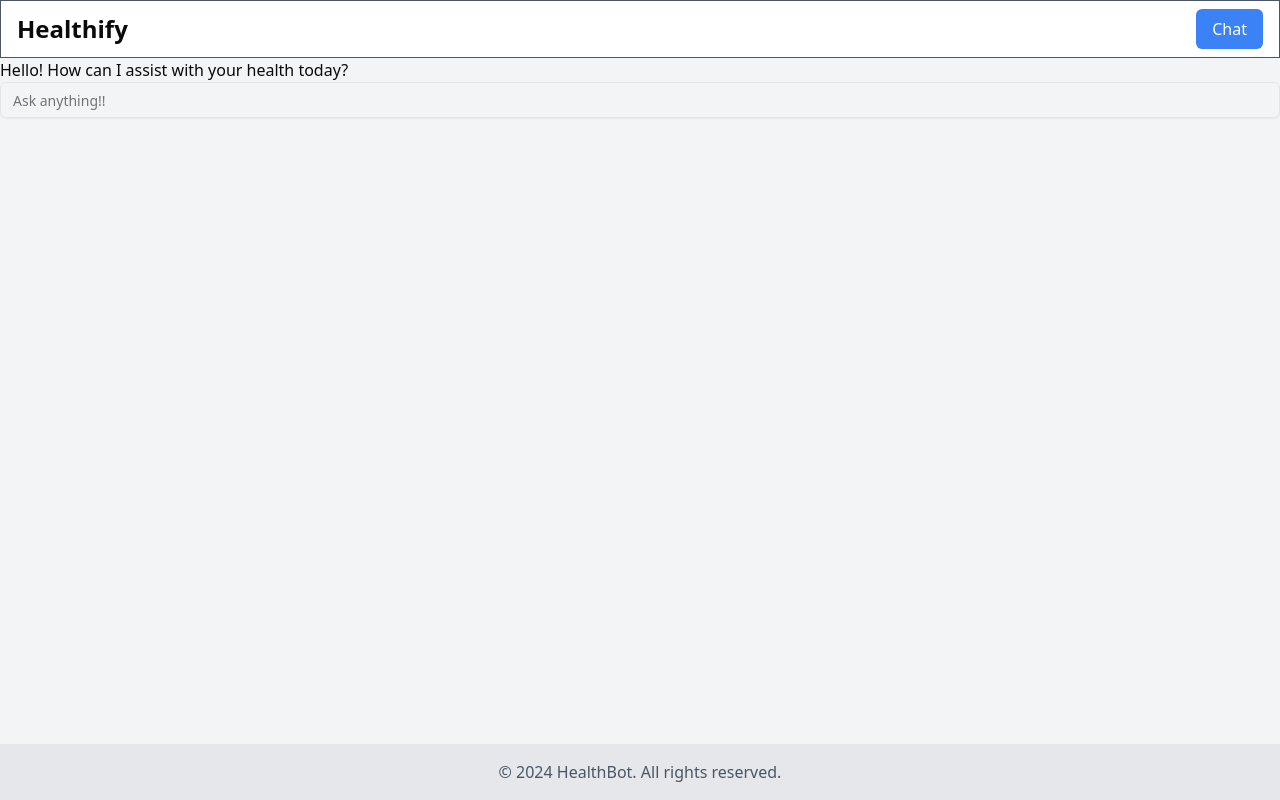
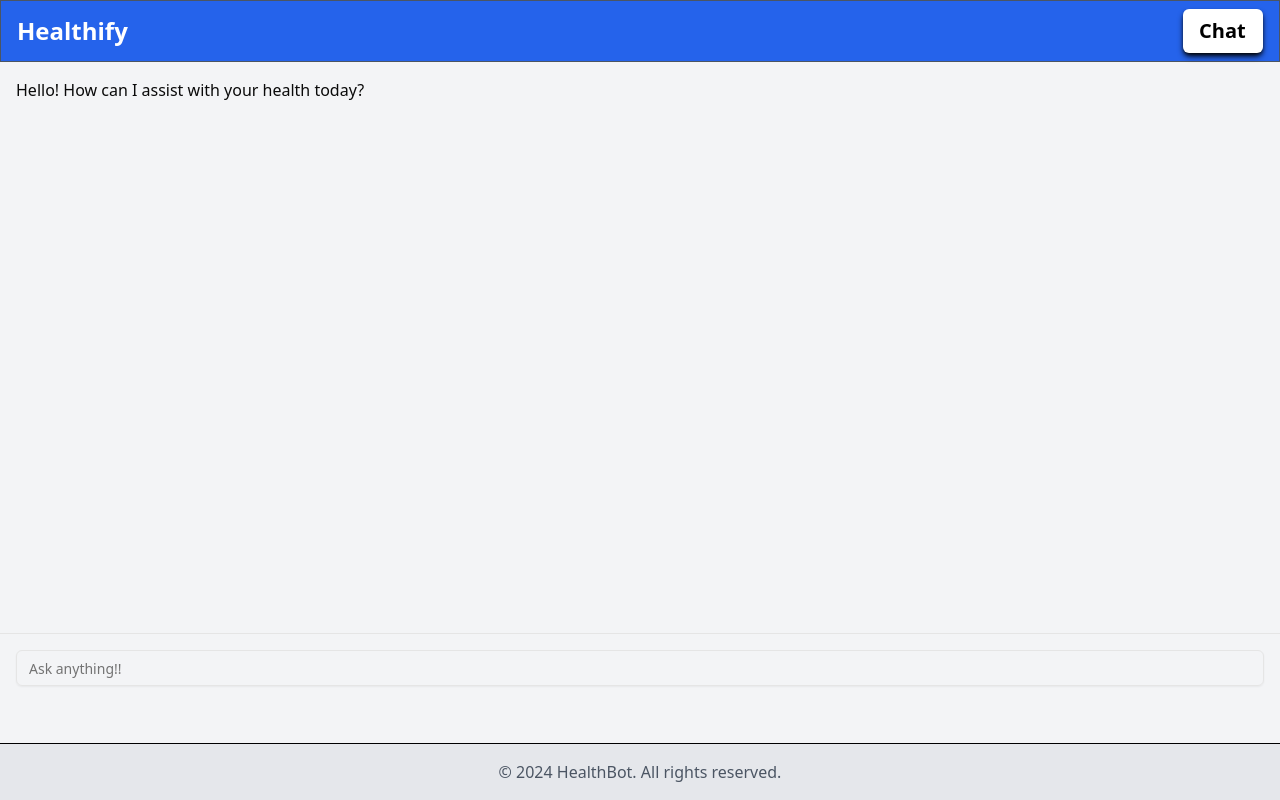
Before and after one commit to RA-L-PH/healtify, a React (Vite) app: page /chatbot in a window 1280 px wide. Built offline with nearby package versions, Linux system fonts and the light colour scheme.

Commit message:
ui before backend implementation

```diff
--- a/src/App.jsx
+++ b/src/App.jsx
@@ -6,13 +6,13 @@ function App() {
   return (
     <div className="flex flex-col min-h-screen bg-gray-100">
     <BrowserRouter>
-      <header className="flex justify-between items-center border border-gray-600 px-4 py-2 bg-white">
+      <header className="flex justify-between  items-center border border-gray-600 px-4 py-2 bg-blue-600 text-white sticky top-0 z-10">
         <Link to='/'>
           <h1 className="text-2xl font-bold font-inter">Healthify</h1>
         </Link>
         <div className="flex gap-4">
           <Link to="/chatbot">
-            <h1 className="bg-blue-500 text-white px-4 py-2 rounded-md">Chat</h1>
+            <h1 className="bg-white text-black px-4 py-2 font-semibold rounded-md w-[80px] text-xl shadow-black shadow-md">Chat</h1>
           </Link>
         </div>
       </header>
@@ -25,7 +25,7 @@ function App() {
       </main>
 
     </BrowserRouter>
-      <footer className="w-full py-4 text-center bg-gray-200">
+      <footer className="w-full border-t border-black py-4 text-center bg-gray-200">
         <p className="text-gray-600">© 2024 HealthBot. All rights reserved.</p>
       </footer>
     </div>
--- a/src/components/Chatbot.jsx
+++ b/src/components/Chatbot.jsx
@@ -1,7 +1,6 @@
 import { useState } from 'react';
 import { getChatbotResponse } from '../api/healthApi';
 import MessageList from './MessageList';
-import InputBox from './InputBox';
 import { Input } from "@/components/ui/input"
 
 
@@ -25,9 +24,14 @@ function Chatbot() {
 
   return (
     <div>
-      <MessageList messages={messages} />
-
-      <Input type="prompt" placeholder="Ask anything!!" onSend={sendMessage} />
+          <div className="flex flex-col h-[80vh]">
+            <div className="flex-1 overflow-y-auto p-4">
+              <MessageList messages={messages} />
+            </div>
+            <div className="p-4 border-t">
+              <Input type="text" placeholder="Ask anything!!" />
+            </div>
+          </div>
     </div>
   );
 }
```
